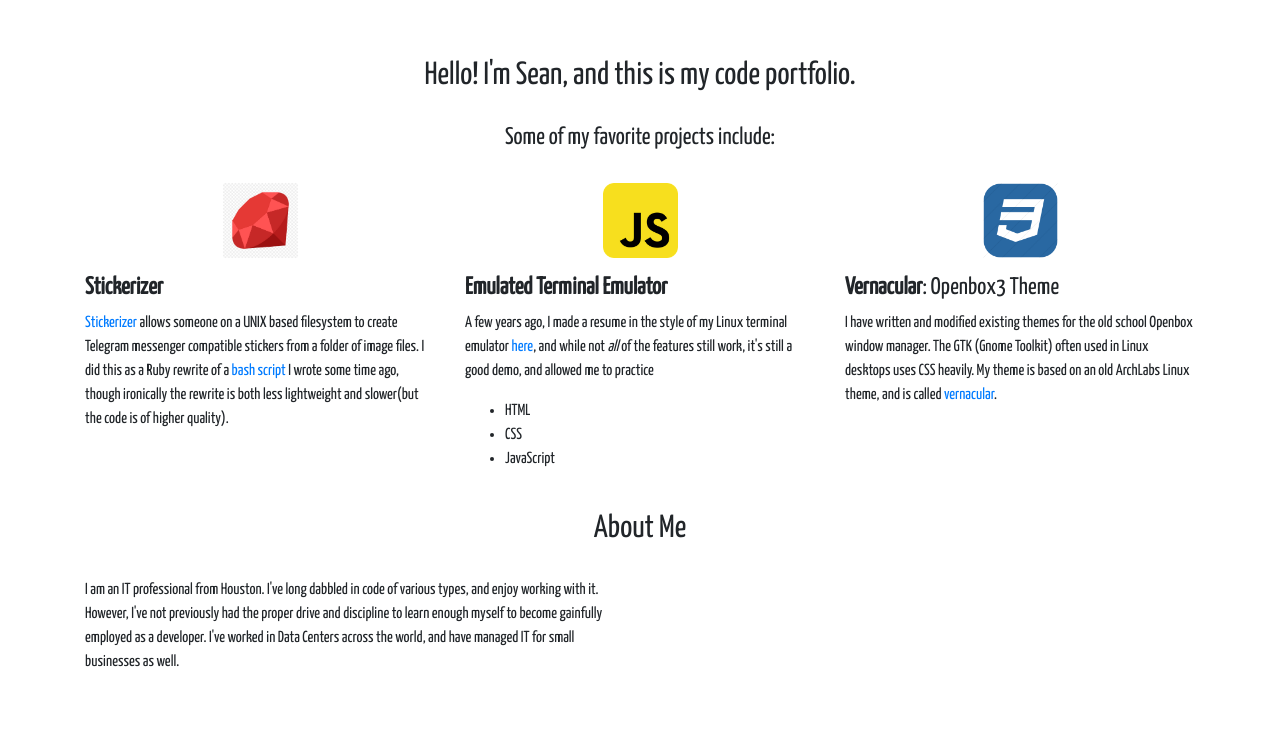
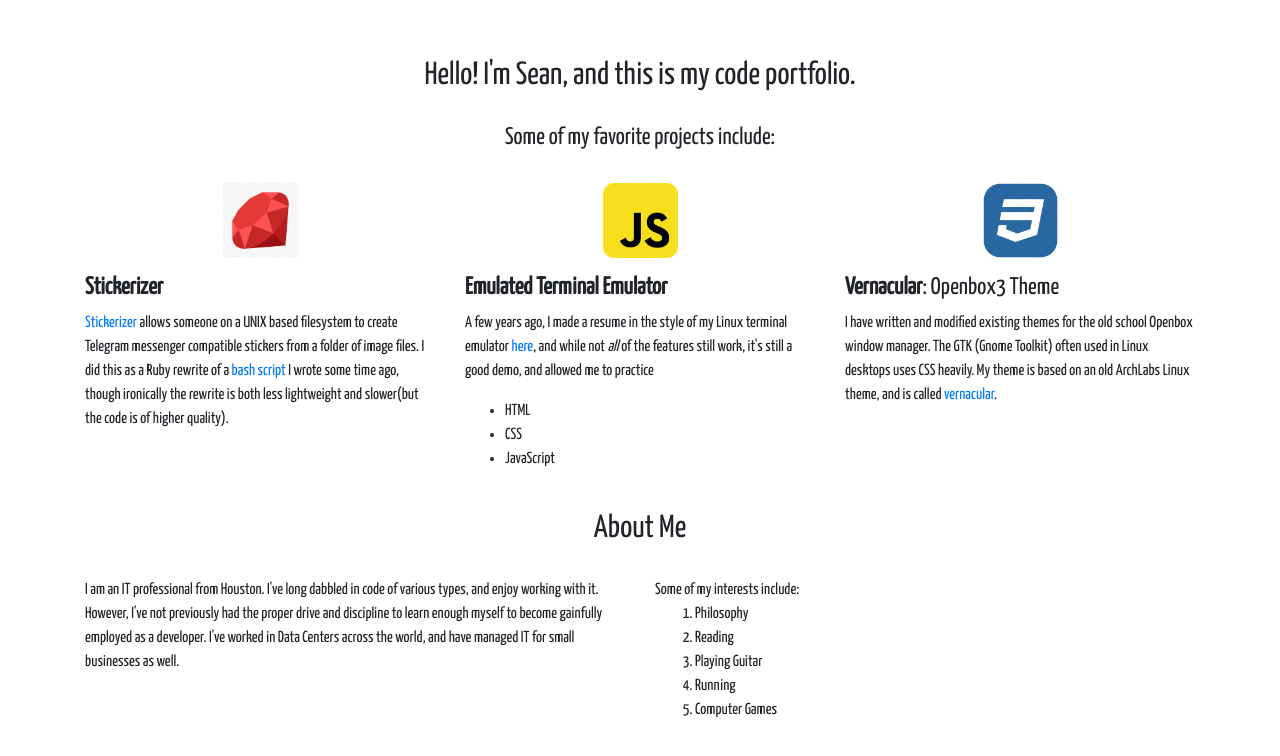
Before and after one commit to drudgesentinel/portfolio-landing-page, a plain HTML site: page index.html in a window 1280 px wide. Drawn offline with Linux system fonts and the light colour scheme.

Commit message:
added ol lines

```diff
--- a/index.html
+++ b/index.html
@@ -50,7 +50,13 @@
   <h2 class="section-header">About Me</h2>
   <div class="row">
     <div class="col-lg-6">I am an IT professional from Houston. I've long dabbled in code of various types, and enjoy working with it. However, I've not previously had the proper drive and discipline to learn enough myself to become gainfully employed as a developer. I've worked in Data Centers across the world, and have managed IT for small businesses as well.</div>
-    <div class="col-lg-6"></div>
+    <div class="col-lg-6">Some of my interests include: <ol>
+      <li>Philosophy</li>
+      <li>Reading</li>
+      <li>Playing Guitar</li>
+      <li>Running</li>
+      <li>Computer Games</li>
+    </ol></div>
   </div>
   </div>
 </body>
```
